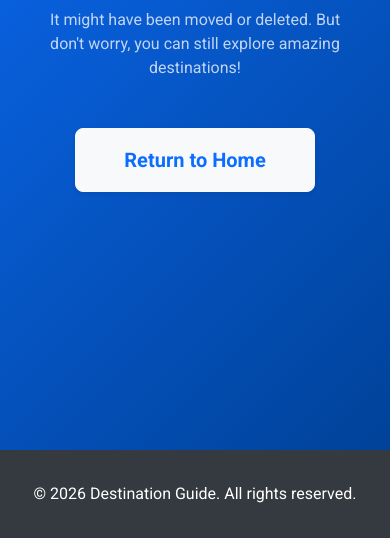
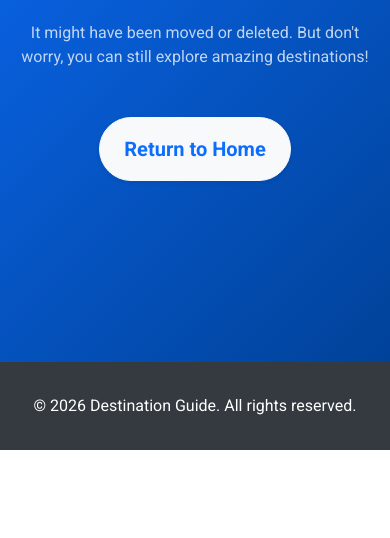
Before and after one commit to MHussainGit/Milestone-Project-2--destination-guide, a plain HTML site: page 404.html in a window 390 px wide. Shown: the part 394-932 px from the top of the page. After the commit the page ends 844 px from the top, so only its background shows below. Drawn offline with nearby package versions, Linux system fonts and the light colour scheme.

Commit message:
Applied fix to the 404 html to appear correctly on mobiles.

```diff
--- a/404.html
+++ b/404.html
@@ -15,7 +15,7 @@
     <link rel="stylesheet" href="assets/css/styles.css">
 </head>
 
-<body>
+<body class="d-flex flex-column min-vh-100">
     <a href="#main-content" class="btn btn-light" id="skip-link">Skip to main content</a>
 
     <header class="text-white">
@@ -33,16 +33,20 @@
         </nav>
     </header>
 
-    <main id="main-content" class="d-flex flex-column flex-grow-1">
-        <div class="error-container">
-            <h1 class="display-1 fw-bold">404</h1>
-            <p class="lead mb-4">Oops! The page you're looking for doesn't exist.</p>
-            <p class="mb-5 opacity-75">It might have been moved or deleted. But don't worry, you can still explore amazing destinations!</p>
-            <a href="index.html" class="btn btn-light btn-lg px-5 py-3 fw-bold shadow-sm" style="color: #0d6efd;" role="button">Return to Home</a>
+    <main id="main-content" class="d-flex flex-column flex-grow-1 mt-5">
+
+        <div class="error-container flex-grow-1 px-3 py-5" style="min-height: auto;">
+
+            <h1 class="fw-bold" style="font-size: clamp(4rem, 20vw, 8rem); text-shadow: 2px 4px 10px rgba(0,0,0,0.3);">404</h1>
+
+            <p class="lead mb-4 fw-medium">Oops! The page you're looking for doesn't exist.</p>
+            <p class="mb-5 opacity-75 mx-auto" style="max-width: 500px;">It might have been moved or deleted. But don't worry, you can still explore amazing destinations!</p>
+
+            <a href="index.html" class="btn btn-light btn-lg px-4 py-3 fw-bold shadow-sm rounded-pill" style="color: #0d6efd;" role="button">Return to Home</a>
         </div>
     </main>
 
-    <footer>
+    <footer class="mt-auto">
         <div class="container text-center">
             <p class="mb-0">&copy; 2026 Destination Guide. All rights reserved.</p>
         </div>
```
